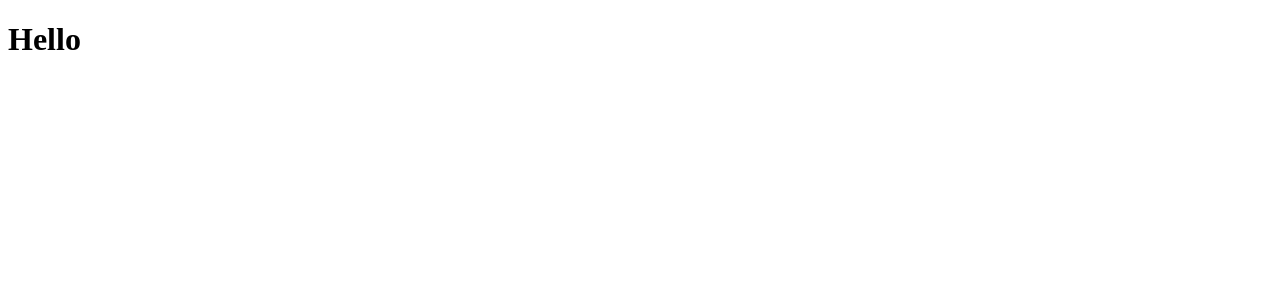
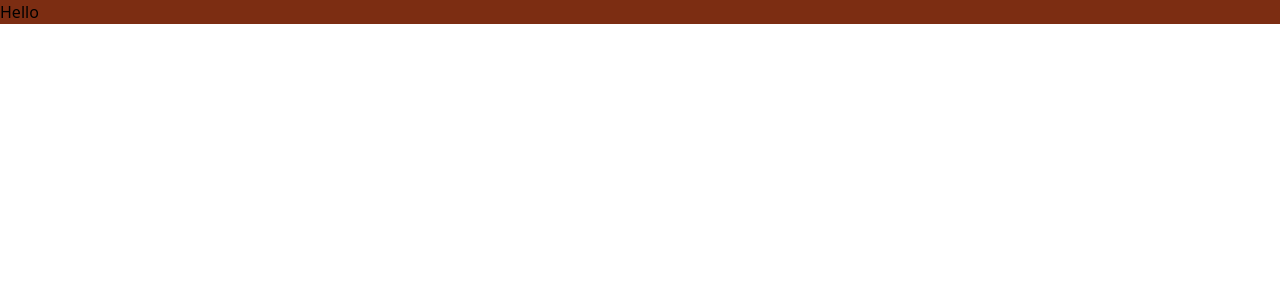
Before and after one commit to abhaygoel14/HisabKaro, a React (Vite) app: page / in a window 1280 px wide. Shown: the top 300 px of the page. Built offline with nearby package versions, Linux system fonts and the light colour scheme.

Commit message:
Integrated Tailwindcss

```diff
--- a/App.js
+++ b/App.js
@@ -3,7 +3,7 @@ import ReactDOM from "react-dom/client";
 const HeaderComponent = function () {
   return (
     <div>
-      <h1>Hello</h1>
+      <h1 className="bg-orange-900">Hello</h1>
     </div>
   );
 };
--- /dev/null
+++ b/index.css
@@ -0,0 +1,3 @@
+@tailwind base;
+@tailwind components;
+@tailwind utilities;
--- a/index.html
+++ b/index.html
@@ -9,6 +9,7 @@
     <style>
         @import url('https://fonts.googleapis.com/css2?family=Lato&display=swap');
     </style>
+      <link href="./index.css" rel="stylesheet">
 </head>
 
 <body>
--- a/package.json
+++ b/package.json
@@ -18,7 +18,9 @@
   "homepage": "https://github.com/abhaygoel14/HisabKaro#readme",
   "devDependencies": {
     "parcel": "^2.9.1",
-    "process": "^0.11.10"
+    "postcss": "^8.4.24",
+    "process": "^0.11.10",
+    "tailwindcss": "^3.3.2"
   },
   "dependencies": {
     "react": "^18.2.0",
--- /dev/null
+++ b/tailwind.config.js
@@ -0,0 +1,10 @@
+/** @type {import('tailwindcss').Config} */
+module.exports = {
+    content: [
+      "*",
+    ],
+    theme: {
+      extend: {},
+    },
+    plugins: [],
+  }
```
Also changed, not shown: .postcssrc (added), 1 other file (tests, documents, lock files or other folders).
